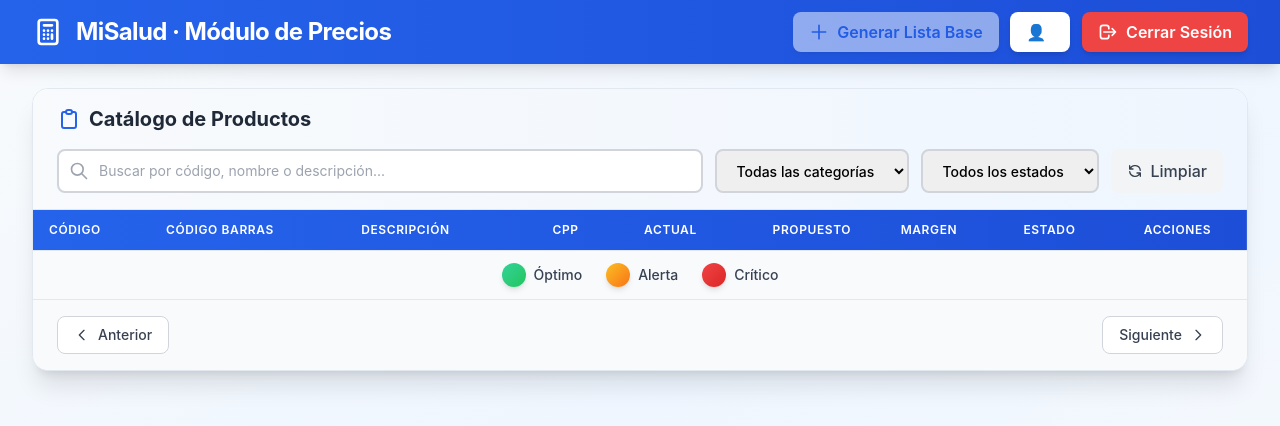
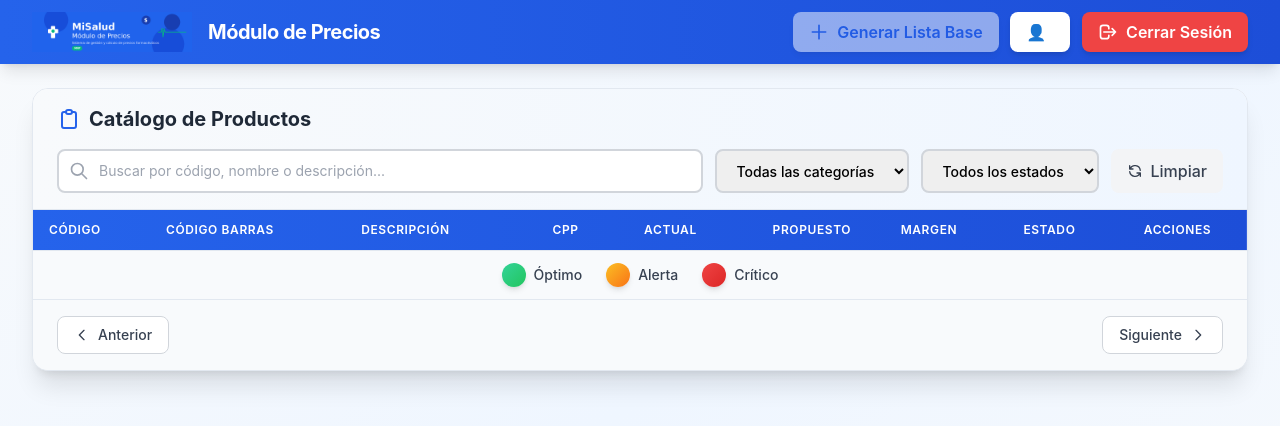
Before and after one commit to bgcorrea/misalud-precios-mvp, a website: page app/src/ui/index.html in a window 1280 px wide. Drawn offline with nearby package versions, Linux system fonts and the light colour scheme; no server answers; sample sign-in values are in the browser's storage.

Commit message:
feat: Agregar logo PNG en el header de la aplicación web
Cambios:
- Copiada imagen header.png a app/src/ui/
- Actualizado header para mostrar logo en lugar de SVG icon
- Logo con altura de 40px (h-10) que escala automáticamente
- Texto "Módulo de Precios" visible solo en pantallas medianas+
- Mejora la identidad visual de la aplicación

El header ahora muestra el logo profesional de MiSalud.

```diff
--- a/app/src/ui/index.html
+++ b/app/src/ui/index.html
@@ -82,11 +82,9 @@
   <header class="bg-gradient-to-r from-blue-600 to-blue-700 shadow-lg sticky top-0 z-50">
     <div class="max-w-7xl mx-auto px-4 sm:px-6 lg:px-8">
       <div class="flex items-center justify-between h-16">
-        <div class="flex items-center space-x-3">
-          <svg class="w-8 h-8 text-white" fill="none" stroke="currentColor" viewBox="0 0 24 24">
-            <path stroke-linecap="round" stroke-linejoin="round" stroke-width="2" d="M9 7h6m0 10v-3m-3 3h.01M9 17h.01M9 14h.01M12 14h.01M15 11h.01M12 11h.01M9 11h.01M7 21h10a2 2 0 002-2V5a2 2 0 00-2-2H7a2 2 0 00-2 2v14a2 2 0 002 2z"></path>
-          </svg>
-          <h1 class="text-2xl font-bold text-white tracking-tight">MiSalud · Módulo de Precios</h1>
+        <div class="flex items-center space-x-4">
+          <img src="/ui/header.png" alt="MiSalud" class="h-10 w-auto">
+          <h1 class="text-xl font-bold text-white tracking-tight hidden md:block">Módulo de Precios</h1>
         </div>
         <div class="flex items-center space-x-3">
           <button id="btnGenerarLista" class="hidden sm:flex items-center px-4 py-2 bg-white text-blue-600 font-semibold rounded-lg shadow-md hover:shadow-lg hover:bg-blue-50 transition-all duration-200 transform hover:-translate-y-0.5">
```
Also changed, not shown: app/src/ui/header.png (added).
